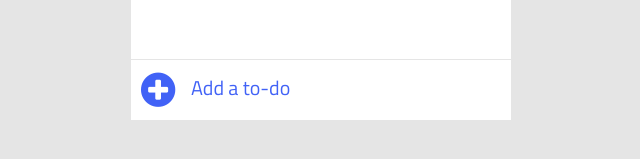
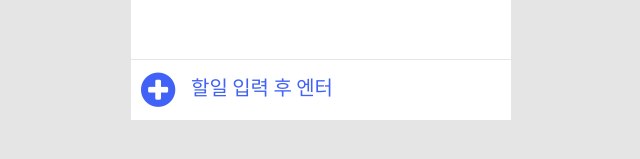
Before and after one commit to jnssanaee/ToDoList-VanillaJS, a plain HTML site: page index.html in a window 1280 px wide. Shown: the part 501-660 px from the top of the page, 319-959 px from the left. Drawn offline with Linux system fonts and the light colour scheme.

Commit message:
placeholder 한글화

```diff
--- a/index.html
+++ b/index.html
@@ -28,7 +28,7 @@
         </div>
         <div class="add-to-do">
             <i class="fa fa-plus-circle"></i>
-            <input type="text" id="input" placeholder="Add a to-do">
+            <input type="text" id="input" placeholder="할일 입력 후 엔터">
         </div>
     </div>
 
```
